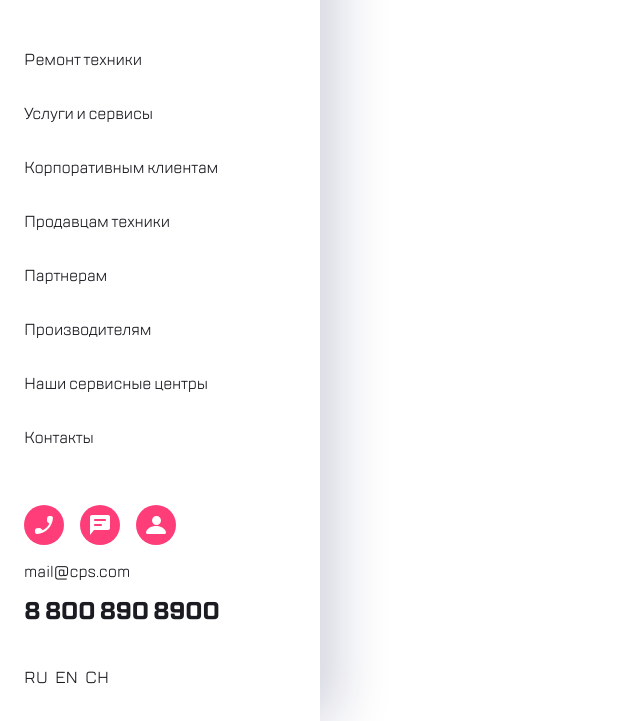
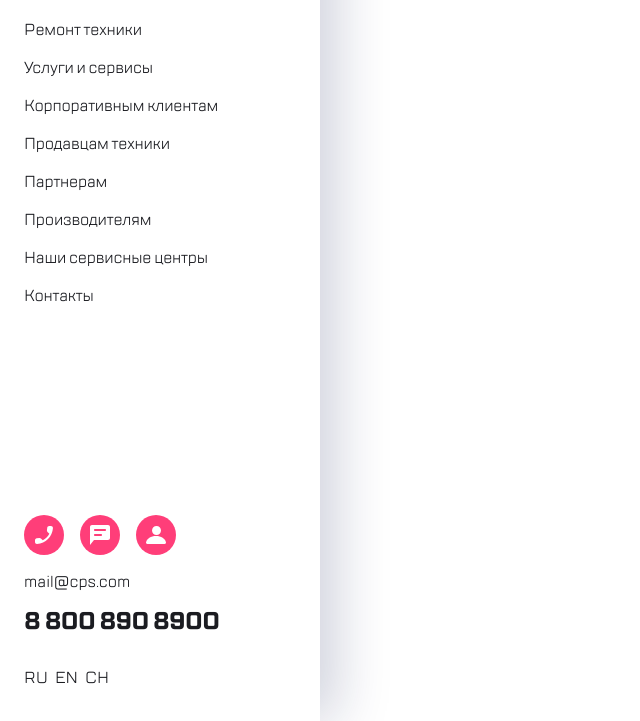
Before and after one commit to clio-mask/Second-Layout, a plain HTML site: page index.html in a window 1280 px wide. Shown: the part 79-800 px from the top of the page, without its empty margins (0-640 px from the left). Drawn offline with Linux system fonts and the light colour scheme.

Commit message:
Update main.css

```diff
--- a/main.css
+++ b/main.css
@@ -71,8 +71,8 @@ html {
   left: 0;
   display: grid;
   height: 100%;
-  grid-template-rows: 70px 1fr 1fr;
-  gap: 40px;
+  grid-template-rows: 60px 1fr 1fr;
+  gap: 20px;
 }
 
 .menu__list {
@@ -82,7 +82,7 @@ html {
 }
 
 .menu__item:not(:last-child) {
-  margin-bottom: 32px;
+  margin-bottom: 16px;
 }
 
 .menu__link {
@@ -124,7 +124,7 @@ html {
   font-size: 24px;
   font-weight: 500;
   letter-spacing: -0.6px;
-  margin-bottom: 40px;
+  margin-bottom: 30px;
 }
 
 .menu__lang {
```
